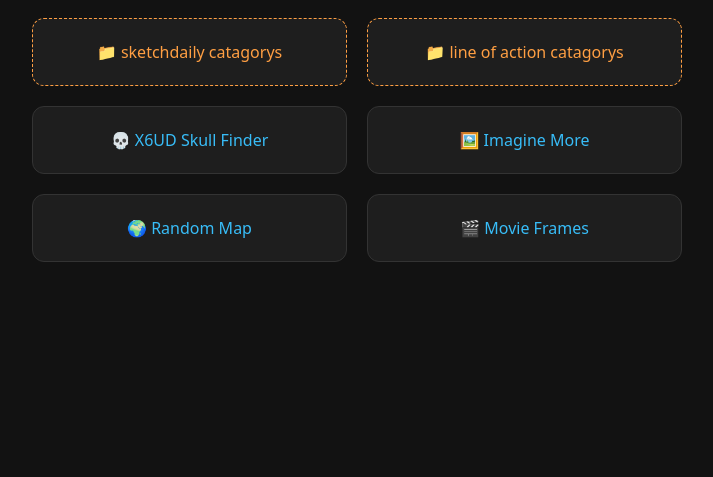
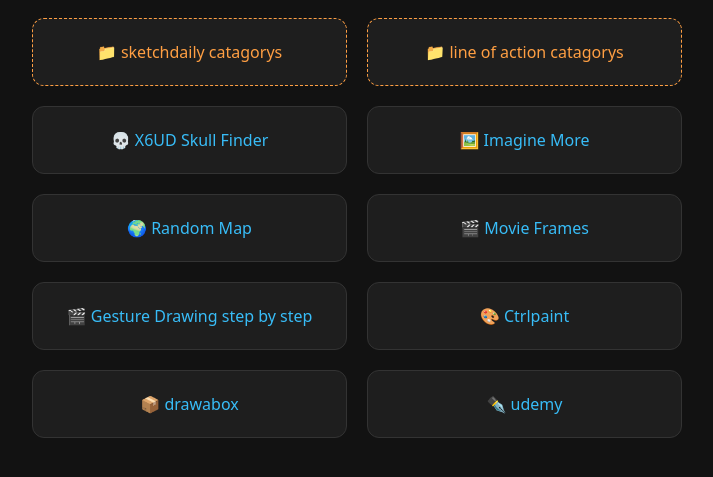
Before and after one commit to goldydrop/Art-Hub-Desktop, a website: page ui/index.html in a window 1280 px wide. Shown: the part 115-592 px from the top of the page, without its empty margins (283-996 px from the left). Drawn offline with Linux system fonts and the light colour scheme.

```diff
--- a/ui/index.html
+++ b/ui/index.html
@@ -195,6 +195,11 @@
 			<div class="link-card" onclick="window.openApp('https://imaginemore.art', 'imaginemore', false)">🖼️ Imagine More</div>
 			<div class="link-card" onclick="window.openApp('https://mapcrunch.com', 'randommap', false)">🌍 Random Map</div>
 			<div class="link-card" onclick="window.openApp('https://movie-screencaps.com', 'screencaps', false)">🎬 Movie Frames</div>
+
+			<div class="link-card" onclick="window.openApp('https://www.youtube.com/playlist?list=PLXkHosWORUv7upSk7NWEqK3fe5gkek9Zl', 'livelifedrawing', true)">🎬 Gesture Drawing step by step</div>
+			<div class="link-card" onclick="window.openApp('https://www.ctrlpaint.com/', 'ctrlpaint', true)">🎨 Ctrlpaint</div>
+			<div class="link-card" onclick="window.openApp('https://drawabox.com/lessons', 'drawabox', true)">📦 drawabox</div>
+			<div class="link-card" onclick="window.openApp('https://www.udemy.com/', 'udemy', true)">✒️ udemy</div>
 		</div>
 
 
```
